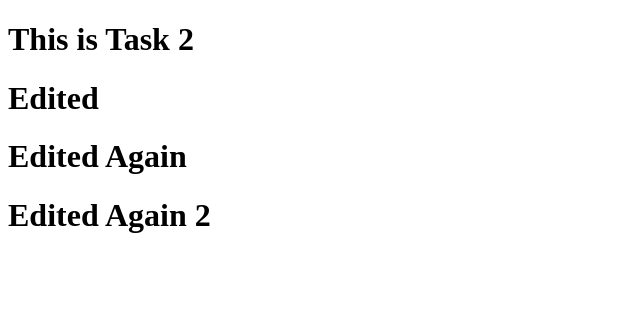
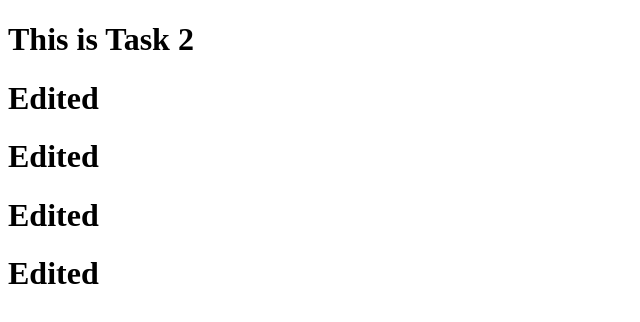
Before and after one commit to SucharithaSathupalli01/030724, a plain HTML site: page index.html in a window 1280 px wide. Shown: the whole page, without its empty margins (0-640 px from the left). Drawn offline with Linux system fonts and the light colour scheme.

Commit message:
Update index.html

```diff
--- a/index.html
+++ b/index.html
@@ -8,7 +8,8 @@
 <body>
     <h1> This is Task 2 </h1>
     <h1> Edited </h1>
-    <h1> Edited Again </h1>
-    <h1> Edited Again 2 </h1>
+    <h1> Edited </h1>
+    <h1> Edited </h1>
+    <h1> Edited </h1>
 </body>
 </html>
```
